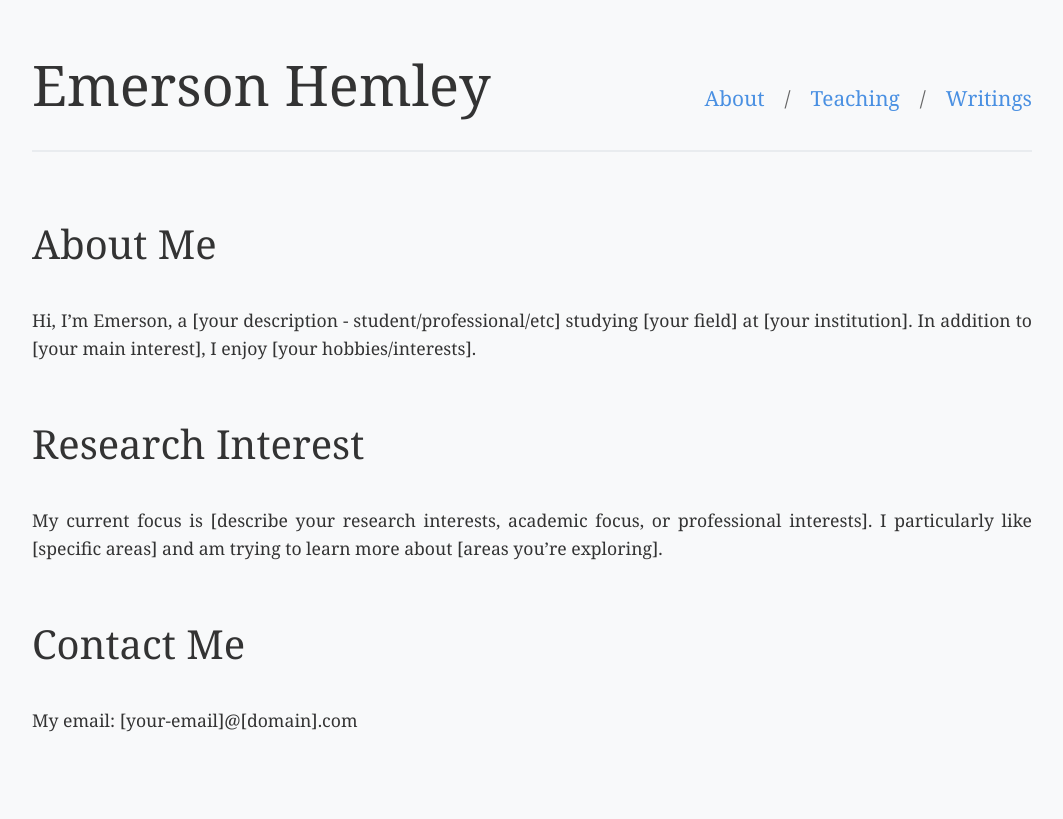
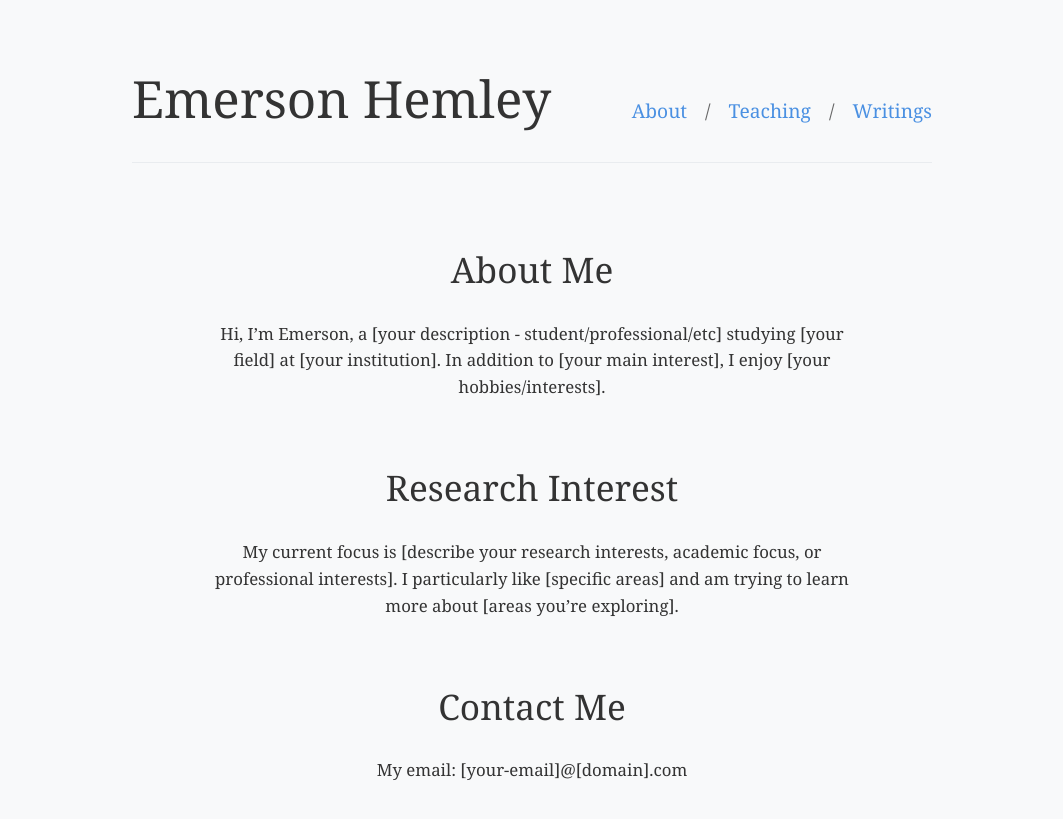
Before and after one commit to ehemley/my-website, a Jekyll site: the page built from index.md, in a window 1280 px wide. Shown: the top 819 px of the page, without its empty margins (108-1171 px from the left). Built offline with Jekyll 4.4.1, drawn with Linux system fonts in a browser that asks for light colours.

Commit message:
centering

```diff
--- a/css/style.css
+++ b/css/style.css
@@ -1,24 +1,26 @@
 body {
   font-family: Georgia, 'Times New Roman', serif;
-  max-width: 1000px;
+  max-width: 800px;
   margin: 0 auto;
-  padding: 40px 60px;
+  padding: 60px 80px;
   background: #f8f9fa;
   color: #333;
-  line-height: 1.6;
+  line-height: 1.5;
+  text-align: center;
 }
 
+/* Header */
 .header {
   display: flex;
   justify-content: space-between;
   align-items: baseline;
-  margin-bottom: 60px;
-  padding-bottom: 20px;
-  border-bottom: 2px solid #e9ecef;
+  margin-bottom: 80px;
+  padding-bottom: 25px;
+  border-bottom: 1.5px solid #e9ecef;
 }
 
 .site-title {
-  font-size: 3.5rem;
+  font-size: 3.2rem;
   font-weight: normal;
   color: #333;
   margin: 0;
@@ -26,8 +28,8 @@ body {
 
 .navigation {
   display: flex;
-  gap: 20px;
-  font-size: 1.3rem;
+  gap: 18px;
+  font-size: 1.2rem;
 }
 
 .navigation a {
@@ -45,28 +47,75 @@ body {
   color: #666;
 }
 
+/* Main content - centered */
 .content {
-  margin-top: 40px;
+  margin-top: 50px;
+  max-width: 650px;
+  margin-left: auto;
+  margin-right: auto;
 }
 
 h1 {
-  font-size: 2.5rem;
+  font-size: 2.2rem;
   font-weight: normal;
   color: #333;
-  margin-bottom: 30px;
-  margin-top: 50px;
+  margin-bottom: 25px;
+  margin-top: 60px;
+  text-align: center;
 }
 
 h2 {
-  font-size: 2rem;
+  font-size: 1.8rem;
   font-weight: normal;
   color: #333;
-  margin-bottom: 25px;
-  margin-top: 40px;
+  margin-bottom: 20px;
+  margin-top: 50px;
+  text-align: center;
 }
 
 p {
-  font-size: 1.1rem;
-  margin-bottom: 20px;
-  text-align: justify;
+  font-size: 1.05rem;
+  margin-bottom: 18px;
+  line-height: 1.6;
+  text-align: center;
 }
+
+/* More generous spacing between sections */
+.content > h1:first-child {
+  margin-top: 0;
+}
+
+/* Responsive design */
+@media (max-width: 768px) {
+  body {
+    padding: 30px 40px;
+  }
+
+  .header {
+    flex-direction: column;
+    align-items: flex-start;
+    gap: 25px;
+    margin-bottom: 60px;
+  }
+
+  .site-title {
+    font-size: 2.5rem;
+  }
+
+  .navigation {
+    font-size: 1.1rem;
+    gap: 15px;
+  }
+
+  h1 {
+    font-size: 1.9rem;
+  }
+
+  h2 {
+    font-size: 1.6rem;
+  }
+
+  p {
+    font-size: 1rem;
+  }
+}
```
Also changed, not shown: 3 other files.
